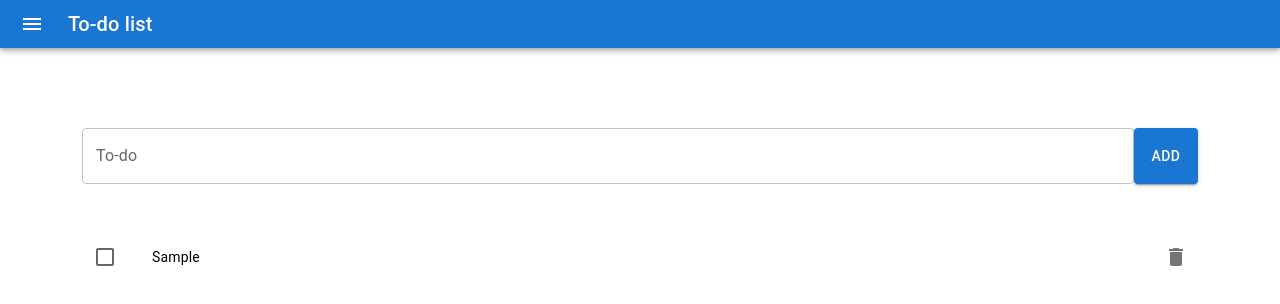
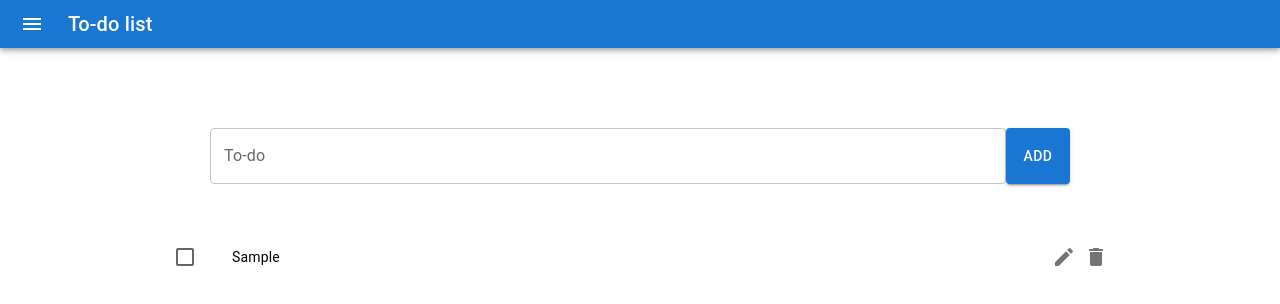
Before and after one commit to snotertech/todo, a React (Vite) app: page / in a window 1280 px wide. Both pictures are taken after typing "Sample" into the empty fields and a click on the button "ADD". Shown: the top 304 px of the page. Built offline with nearby package versions, Linux system fonts and the light colour scheme.

Commit message:
add edit functionality

```diff
--- a/src/App.css
+++ b/src/App.css
@@ -1,7 +1,7 @@
 .app-container{
     display: flex;
     flex-direction: column;
-    padding: 5rem;
+    padding: 5rem 10rem;
 }
 
 .add-todo{
@@ -11,5 +11,5 @@
 }
 
 #outlined-basic{
-    width: 80vw;
+    width: 60vw;
 }
--- a/src/App.tsx
+++ b/src/App.tsx
@@ -11,6 +11,7 @@ function App() {
   const addTodo = useTodoStore((state) => state.addTodo)
   const toggleTodo = useTodoStore((state) => state.toggleTodo)
   const deleteTodo = useTodoStore((state) => state.deleteTodo)
+  const updateTodo = useTodoStore((state) => state.updateTodo)
 
   const handleInputChange = (e: React.ChangeEvent<HTMLInputElement>) => {
     setInputText(e.target.value)
@@ -29,6 +30,10 @@ function App() {
 
   const handleDelete = (id: number) => {
     deleteTodo(id)
+  }
+
+  const handleEdit = (id: number, newText: string) => {
+    updateTodo(id, newText)
   }
 
 
@@ -52,7 +57,7 @@ function App() {
           </Grid>
         </Grid>
         {todos.map((todo) => (
-          <Todo key={todo.id} todo={todo} onToggle={handleToggle} onDelete={handleDelete}/>
+          <Todo key={todo.id} todo={todo} onToggle={handleToggle} onDelete={handleDelete} onEdit={handleEdit}/>
         ))}
       </div>
     </>
--- a/src/components/Todo.tsx
+++ b/src/components/Todo.tsx
@@ -1,15 +1,21 @@
-import { IconButton, ListItem, ListItemButton, ListItemIcon, ListItemText } from "@mui/material";
+import { IconButton, ListItem, ListItemButton, ListItemIcon, ListItemText, TextField } from "@mui/material";
 import { TodoInterface } from "../types/TodoInterface";
 import DeleteIcon from '@mui/icons-material/Delete';
+import EditIcon from '@mui/icons-material/Edit';
 import Checkbox from '@mui/material/Checkbox';
+import { useState } from "react";
 
 interface TodoProps {
     todo: TodoInterface;
     onToggle: (id: number) => void;
     onDelete: (id: number) => void;
+    onEdit: (id: number, newText: string) => void;
 }
 
-const Todo: React.FC<TodoProps> = ({ todo, onToggle, onDelete }) => {
+const Todo: React.FC<TodoProps> = ({ todo, onToggle, onDelete, onEdit }) => {
+    const [editing, setEditing] = useState(false);
+    const [editedText, setEditedText] = useState(todo.text)
+
 
     const handleToggle = () => {
         onToggle(todo.id)
@@ -18,6 +24,28 @@ const Todo: React.FC<TodoProps> = ({ todo, onToggle, onDelete }) => {
     const handleDelete = () => {
         onDelete(todo.id)
     }
+
+    const handleEdit = () => {
+        setEditing(true)
+    }
+
+    const handleChange = (e: React.MouseEvent<HTMLButtonElement>) => {
+        e.preventDefault();
+        if(editedText !== "") {
+            onEdit(todo.id, editedText)
+            setEditing(false)
+        }
+    }
+
+    const handleTextClick = () => {
+       setEditing(false)
+    }
+
+    const handleEditButtonClick = (e: React.MouseEvent<HTMLButtonElement>) => {
+        e.stopPropagation();
+        handleEdit();
+    };
+
 
     return (
         <ListItem
@@ -29,6 +57,16 @@ const Todo: React.FC<TodoProps> = ({ todo, onToggle, onDelete }) => {
             }
             disablePadding
         >
+            {editing ? (
+                <div>
+                    <TextField
+                        autoFocus
+                        value={editedText}
+                        onChange={(e) => setEditedText(e.target.value)}
+                    />
+                    <button onClick={handleChange}>Save</button>
+                </div>
+            ) : (
                 <ListItemButton role="undefined" onClick={handleToggle} dense>
                     <ListItemIcon>
                         <Checkbox
@@ -38,8 +76,12 @@ const Todo: React.FC<TodoProps> = ({ todo, onToggle, onDelete }) => {
                             disableRipple
                         />
                     </ListItemIcon>
-                <ListItemText primary={todo.text} />
+                    <ListItemText primary={todo.text} onClick={handleTextClick} />
+                    <IconButton edge="end" aria-label="edit" onClick={handleEditButtonClick}>
+                        <EditIcon />
+                    </IconButton>
                 </ListItemButton>
+            )}
         </ListItem>
     );
 };
--- a/src/store.ts
+++ b/src/store.ts
@@ -1,4 +1,4 @@
-import {create} from 'zustand'
+import { create } from 'zustand'
 import { TodoInterface } from './types/TodoInterface'
 
 interface TodoStore {
@@ -6,6 +6,7 @@ interface TodoStore {
   addTodo: (text: string) => void;
   toggleTodo: (id: number) => void;
   deleteTodo: (id: number) => void;
+  updateTodo: (id: number, newText: string) => void;
 }
 
 export const useTodoStore = create<TodoStore>((set) => ({
@@ -19,5 +20,9 @@ export const useTodoStore = create<TodoStore>((set) => ({
       ),
     })),
   deleteTodo: (id: number) =>
-      set((state) => ({ todos: state.todos.filter((todo) => todo.id !== id) })),
+    set((state) => ({ todos: state.todos.filter((todo) => todo.id !== id)
+    })),
+  updateTodo: (id: number, newText: string) =>
+    set((state) => ({ todos: [...state.todos.map((todo) =>
+      todo.id === id ? {...todo, text: newText} : todo)]}))
 }));
```
Lines whose indentation alone changed are shown as unchanged.
